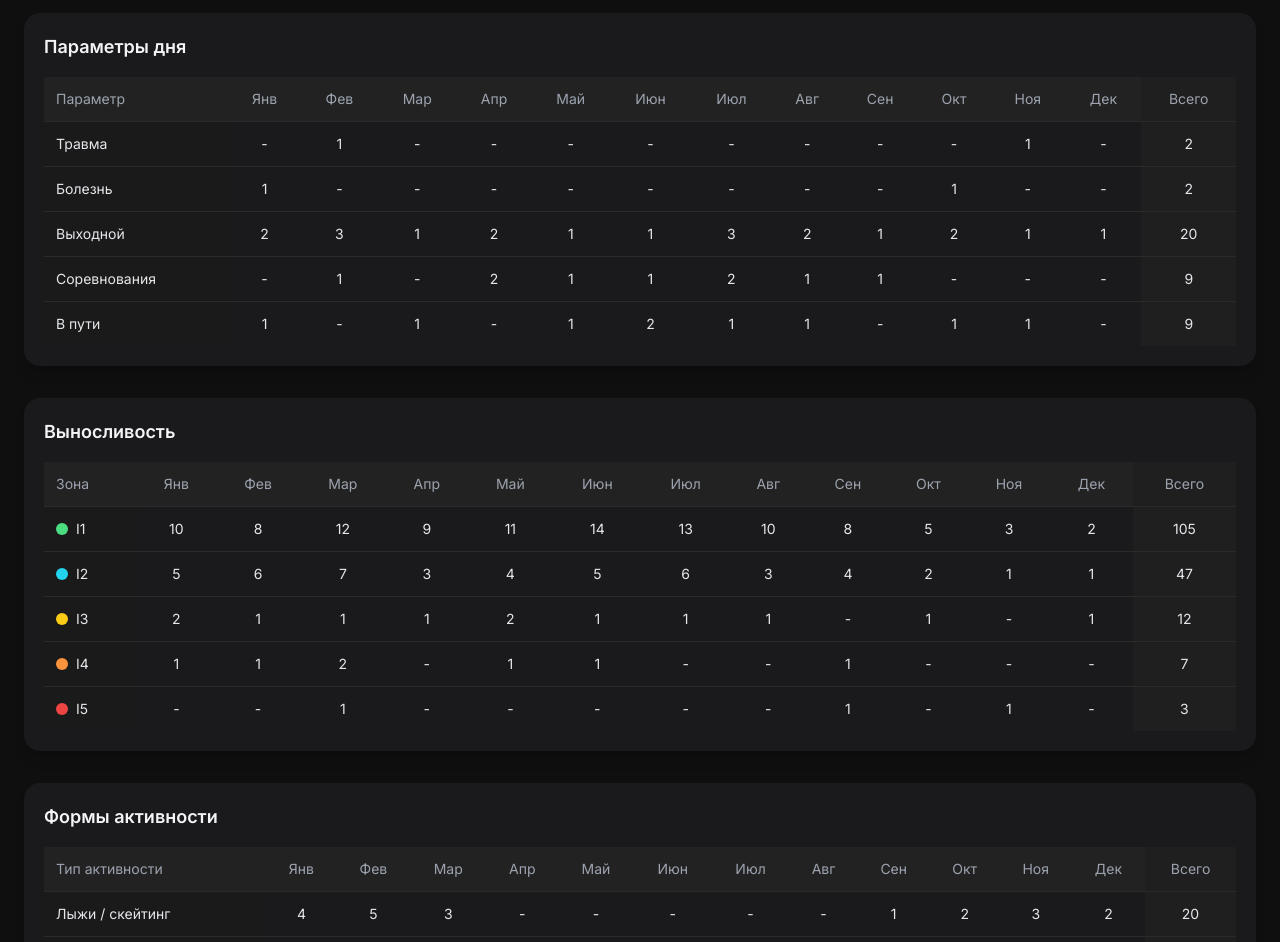
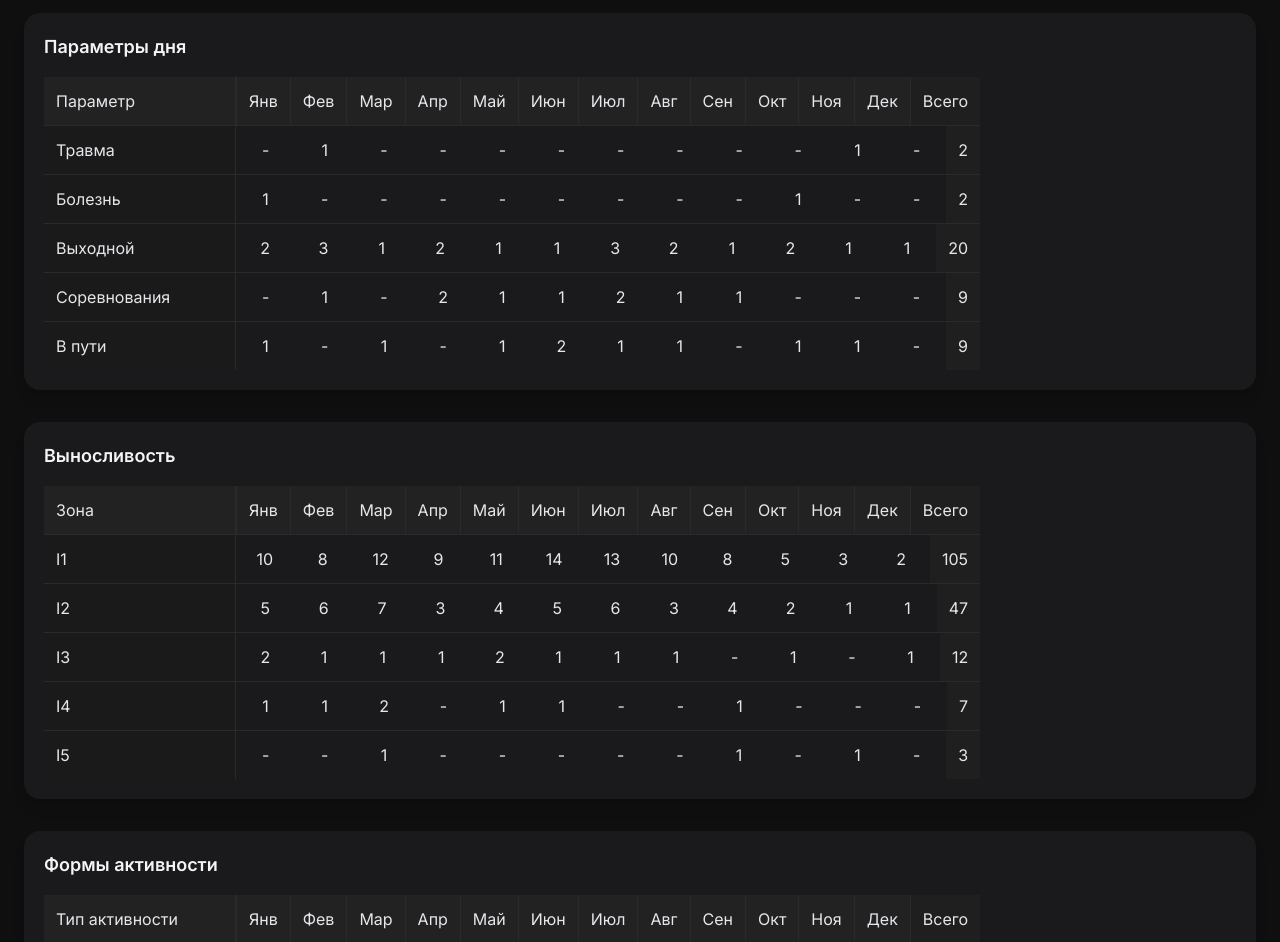
Before and after one commit to mbaliabin/dagbook-test, a React (Vite) app in the folder fasx-frontend/: page /statistics in a window 1280 px wide. Shown: the part 760-1702 px from the top of the page. Built offline with nearby package versions, Linux system fonts and the light colour scheme.

Commit message:
Доработка StatisticsPage.tsx 262

```diff
--- a/fasx-frontend/src/pages/StatisticsPage.tsx
+++ b/fasx-frontend/src/pages/StatisticsPage.tsx
@@ -71,10 +71,9 @@ export default function StatsPage() {
     return `${h}:${m.toString().padStart(2, "0")}`;
   };
 
-  // --- Новая логика колонок ---
   const computeWeekColumns = () => {
     const today = dayjs();
-    const currentWeek = today.week(); // текущая неделя
+    const currentWeek = today.week();
     const weeks: string[] = [];
     for (let i = 1; i <= currentWeek; i++) {
       weeks.push(`Неделя ${i}`);
@@ -84,7 +83,7 @@ export default function StatsPage() {
 
   const computeMonthColumns = () => {
     const today = dayjs();
-    const currentMonth = today.month(); // 0-11
+    const currentMonth = today.month();
     return months.slice(0, currentMonth + 1);
   };
 
@@ -138,6 +137,14 @@ export default function StatsPage() {
     { label: "Тренировки", icon: BarChart3, path: "/profile" },
     { label: "Планирование", icon: ClipboardList, path: "/planning" },
     { label: "Статистика", icon: CalendarDays, path: "/statistics" },
+  ];
+
+  const dayParams = [
+    { param: "Травма", months: [0,1,0,0,0,0,0,0,0,0,1,0] },
+    { param: "Болезнь", months: [1,0,0,0,0,0,0,0,0,1,0,0] },
+    { param: "Выходной", months: [2,3,1,2,1,1,3,2,1,2,1,1] },
+    { param: "Соревнования", months: [0,1,0,2,1,1,2,1,1,0,0,0] },
+    { param: "В пути", months: [1,0,1,0,1,2,1,1,0,1,1,0] },
   ];
 
   return (
@@ -260,87 +267,43 @@ export default function StatsPage() {
           </div>
         </div>
 
-        {/* Таблицы */}
-        {/* Параметры дня */}
-        <div className="bg-[#1a1a1d] p-5 rounded-2xl shadow-lg overflow-x-auto">
-          <h2 className="text-lg font-semibold text-gray-100 mb-4">Параметры дня</h2>
-          <table className="w-full min-w-[900px] text-sm border-collapse">
-            <thead>
-              <tr className="bg-[#222] text-gray-400 text-left">
-                <th className="p-3 font-medium sticky left-0 bg-[#222]">Параметр</th>
-                {filteredMonths.map((m) => (<th key={m} className="p-3 font-medium text-center">{m}</th>))}
-                <th className="p-3 font-medium text-center bg-[#1f1f1f]">Всего</th>
-              </tr>
-            </thead>
-            <tbody>
-              {[{ param: "Травма", months: [0, 1, 0, 0, 0, 0, 0, 0, 0, 0, 1, 0] },
-                { param: "Болезнь", months: [1, 0, 0, 0, 0, 0, 0, 0, 0, 1, 0, 0] },
-                { param: "Выходной", months: [2, 3, 1, 2, 1, 1, 3, 2, 1, 2, 1, 1] },
-                { param: "Соревнования", months: [0, 1, 0, 2, 1, 1, 2, 1, 1, 0, 0, 0] },
-                { param: "В пути", months: [1, 0, 1, 0, 1, 2, 1, 1, 0, 1, 1, 0] },
-              ].map((row) => {
-                const filtered = row.months.slice(0, filteredMonths.length);
-                const total = filtered.reduce((a,b)=>a+b,0);
-                return (
-                  <tr key={row.param} className="border-t border-[#2a2a2a] hover:bg-[#252525]/60 transition">
-                    <td className="p-3 sticky left-0 bg-[#1a1a1a]">{row.param}</td>
-                    {filtered.map((val,i)=>(<td key={i} className="p-3 text-center">{val>0?val:"-"}</td>))}
-                    <td className="p-3 text-center font-medium bg-[#1f1f1f]">{total}</td>
-                  </tr>
-                )
-              })}
-            </tbody>
-          </table>
-        </div>
-
-        {/* Выносливость */}
-        <div className="bg-[#1a1a1d] p-5 rounded-2xl shadow-lg overflow-x-auto">
-          <h2 className="text-lg font-semibold text-gray-100 mb-4">Выносливость</h2>
-          <table className="w-full min-w-[900px] text-sm border-collapse">
-            <thead>
-              <tr className="bg-[#222] text-gray-400 text-left">
-                <th className="p-3 font-medium sticky left-0 bg-[#222]">Зона</th>
-                {filteredMonths.map((m) => (<th key={m} className="p-3 font-medium text-center">{m}</th>))}
-                <th className="p-3 font-medium text-center bg-[#1f1f1f]">Всего</th>
-              </tr>
-            </thead>
-            <tbody>
-              {filteredEnduranceZones.map((z) => (
-                <tr key={z.zone} className="border-t border-[#2a2a2a] hover:bg-[#252525]/60 transition">
-                  <td className="p-3 flex items-center gap-2 sticky left-0 bg-[#1a1a1a]">
-                    <span className="inline-block w-3 h-3 rounded-full" style={{ backgroundColor: z.color }}></span>
-                    {z.zone}
-                  </td>
-                  {z.months.map((val,i)=>(<td key={i} className="p-3 text-center">{val>0?val:"-"}</td>))}
-                  <td className="p-3 text-center font-medium bg-[#1f1f1f]">{z.total}</td>
-                </tr>
-              ))}
-            </tbody>
-          </table>
-        </div>
-
-        {/* Формы активности */}
-        <div className="bg-[#1a1a1d] p-5 rounded-2xl shadow-lg overflow-x-auto">
-          <h2 className="text-lg font-semibold text-gray-100 mb-4">Формы активности</h2>
-          <table className="w-full min-w-[900px] text-sm border-collapse">
-            <thead>
-              <tr className="bg-[#222] text-gray-400 text-left">
-                <th className="p-3 font-medium sticky left-0 bg-[#222]">Тип активности</th>
-                {filteredMonths.map((m) => (<th key={m} className="p-3 font-medium text-center">{m}</th>))}
-                <th className="p-3 font-medium text-center bg-[#1f1f1f]">Всего</th>
-              </tr>
-            </thead>
-            <tbody>
-              {filteredMovementTypes.map((m) => (
-                <tr key={m.type} className="border-t border-[#2a2a2a] hover:bg-[#252525]/60 transition">
-                  <td className="p-3 sticky left-0 bg-[#1a1a1a]">{m.type}</td>
-                  {m.months.map((val,i)=>(<td key={i} className="p-3 text-center">{val>0?val:"-"}</td>))}
-                  <td className="p-3 text-center font-medium bg-[#1f1f1f]">{m.total}</td>
-                </tr>
-              ))}
-            </tbody>
-          </table>
-        </div>
+        {/* Таблицы с фиксированной первой колонкой */}
+        {[{ title: "Параметры дня", rows: dayParams, firstColKey: "param" },
+          { title: "Выносливость", rows: filteredEnduranceZones, firstColKey: "zone", colorKey: "color" },
+          { title: "Формы активности", rows: filteredMovementTypes, firstColKey: "type" }].map((table,i)=>(
+          <div key={i} className="bg-[#1a1a1d] p-5 rounded-2xl shadow-lg">
+            <h2 className="text-lg font-semibold text-gray-100 mb-4">{table.title}</h2>
+            <div className="flex overflow-x-auto">
+              {/* Первая колонка */}
+              <div className="flex-shrink-0 w-48 bg-[#1a1a1a] border-r border-[#2a2a2a]">
+                <div className="p-3 font-medium sticky top-0 bg-[#222]">{table.title === "Параметры дня" ? "Параметр" : table.title === "Выносливость" ? "Зона" : "Тип активности"}</div>
+                {table.rows.map((row:any)=>(
+                  <div key={row[table.firstColKey]} className="p-3 border-t border-[#2a2a2a] flex items-center gap-2">
+                    {row.colorKey && <span className="inline-block w-3 h-3 rounded-full" style={{ backgroundColor: row[row.colorKey] }}></span>}
+                    {row[table.firstColKey]}
+                  </div>
+                ))}
+              </div>
+              {/* Остальные колонки */}
+              <div className={`min-w-[${filteredMonths.length*60}px]`}>
+                <div className="flex">
+                  {filteredMonths.map((m, idx)=>(
+                    <div key={idx} className="flex-1 p-3 font-medium text-center bg-[#222] border-l border-[#2a2a2a]">{m}</div>
+                  ))}
+                  <div className="p-3 font-medium text-center bg-[#1f1f1f] border-l border-[#2a2a2a]">Всего</div>
+                </div>
+                {table.rows.map((row:any)=>(
+                  <div key={row[table.firstColKey]} className="flex border-t border-[#2a2a2a] hover:bg-[#252525]/60 transition">
+                    {row.months.map((val:number, idx:number)=>(
+                      <div key={idx} className="flex-1 p-3 text-center">{val>0?val:"-"}</div>
+                    ))}
+                    <div className="p-3 text-center font-medium bg-[#1f1f1f]">{row.total !== undefined ? row.total : row.months.reduce((a:number,b:number)=>a+b,0)}</div>
+                  </div>
+                ))}
+              </div>
+            </div>
+          </div>
+        ))}
 
       </div>
     </div>
```
